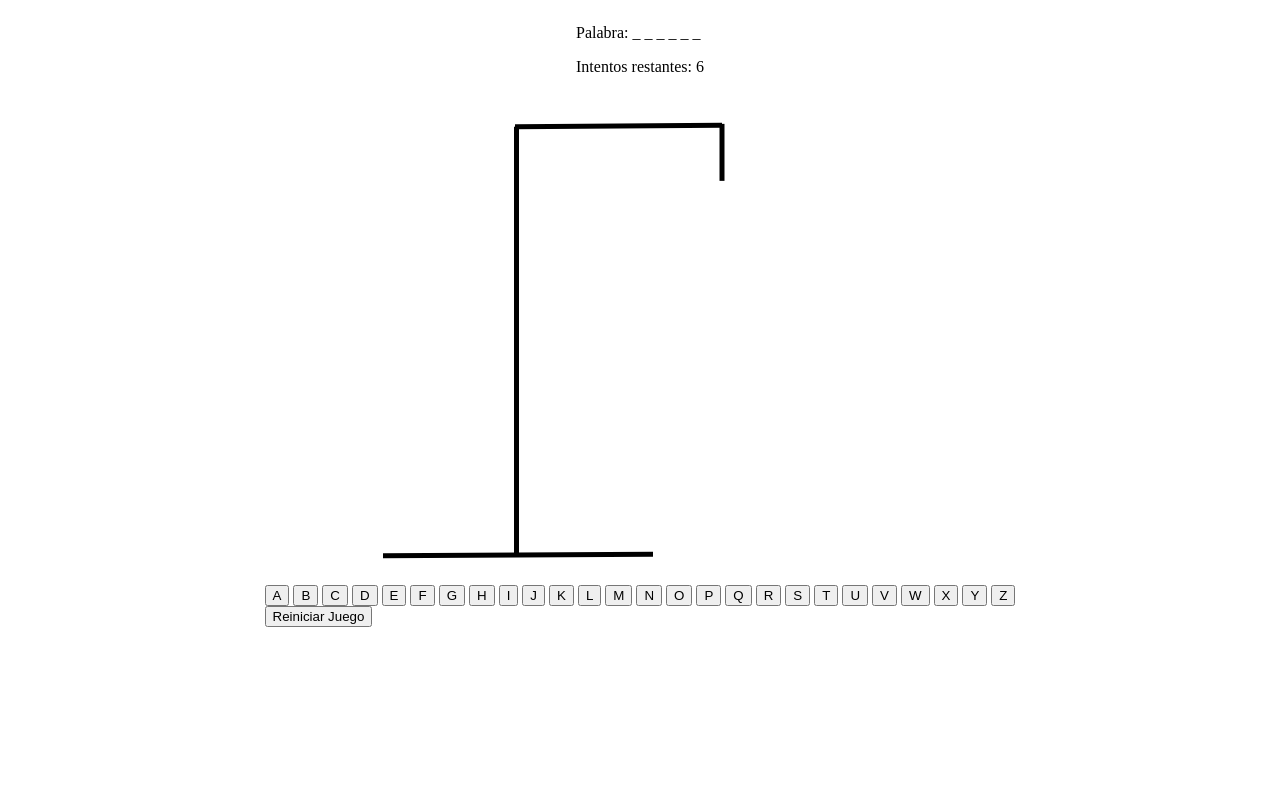
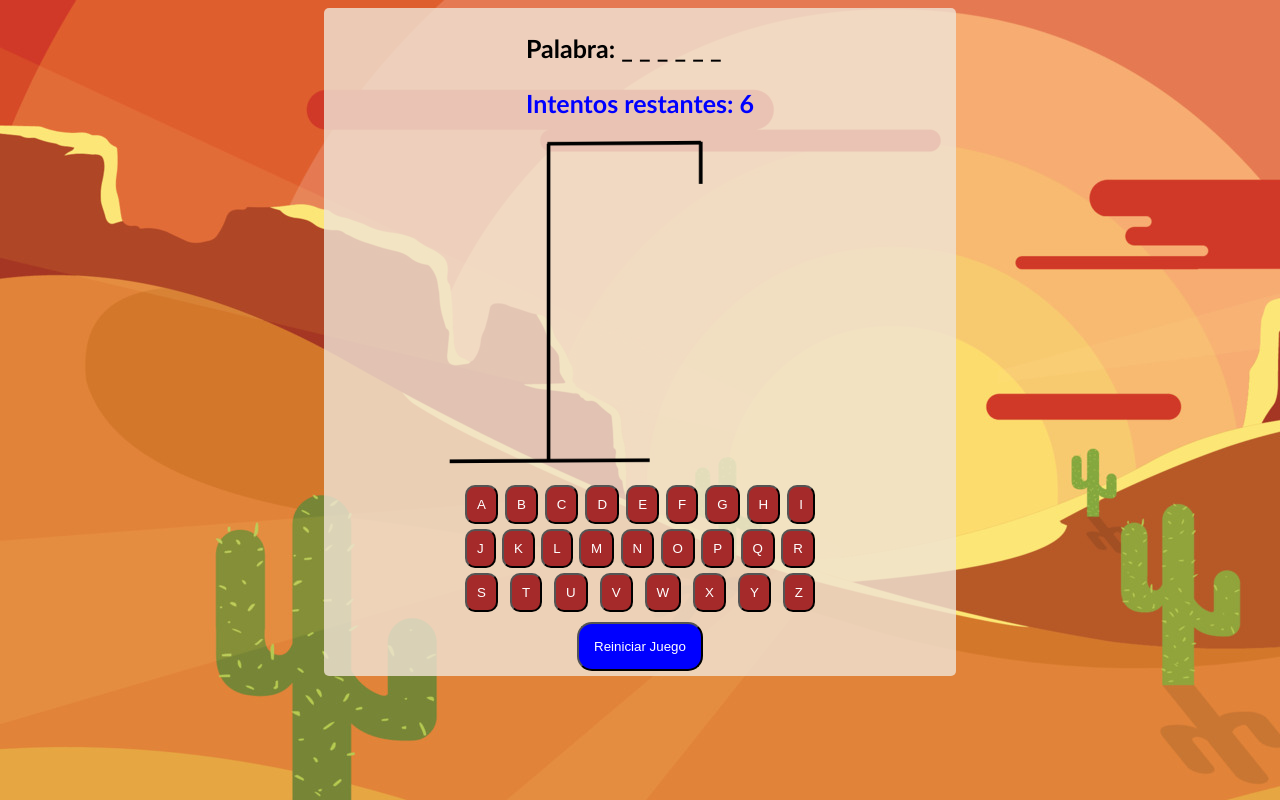
Before and after one commit to DevDesiree/P7-Juego_Del_Ahorcado, a PHP site: page / in a window 1280 px wide. Run offline with PHP 8.4, Linux system fonts and the light colour scheme.

Commit message:
Add Image Background and some styles css

```diff
--- a/style.css
+++ b/style.css
@@ -1,6 +1,80 @@
+body {
+    background: url("./img/background-west-pixel.jpg");
+    font-family: "Gill Sans", sans-serif;
+    font-weight: 600;
+}
+
 .container_game {
     display: flex;
     justify-content: center;
     flex-direction: column;
     align-items: center;
+    background-color: rgba(240, 228, 213, 0.808);
+    max-width: 50%;
+    margin: auto;
+    border-radius: 5px;
+    font-size: 25px;
 }
+
+.form_game{
+    display: flex;
+    flex-direction: column;
+    justify-content: center;
+    align-items: center;
+}
+
+.buttons_game {
+    max-width: 350px;
+    display: flex;
+    flex-wrap: wrap;
+    justify-content: space-between;
+    gap: 5px;
+    margin-bottom: 10px;
+}
+
+.buttons_game button{
+    padding: 10px;
+    border-radius: 10px;
+    background-color: brown;
+    color: white;
+}
+
+.reset_btn{
+    padding: 15px;
+    border-radius: 15px;
+    background-color: blue;
+    color: white;
+    margin-bottom: 5px;
+}
+
+ img{
+    max-width: 400px;
+}
+
+.remaining_attemps_text{
+    color: blue;
+    margin: 25px 0 0 0 ;
+}
+
+.sucess_char_message{
+    color: green;
+}
+
+.win_message {
+    background-color: green;
+    font-size: 25px;
+    color: white;
+}
+
+.fail_char_message{
+    color: red;
+}
+
+.lose_message{
+    background-color: rgba(255, 0, 0, 0.808);
+    color: white;
+}
+
+.same_char_message{
+   color: rgb(151, 48, 8);
+}
```
Also changed, not shown: img/background-west-pixel.jpg (added).
